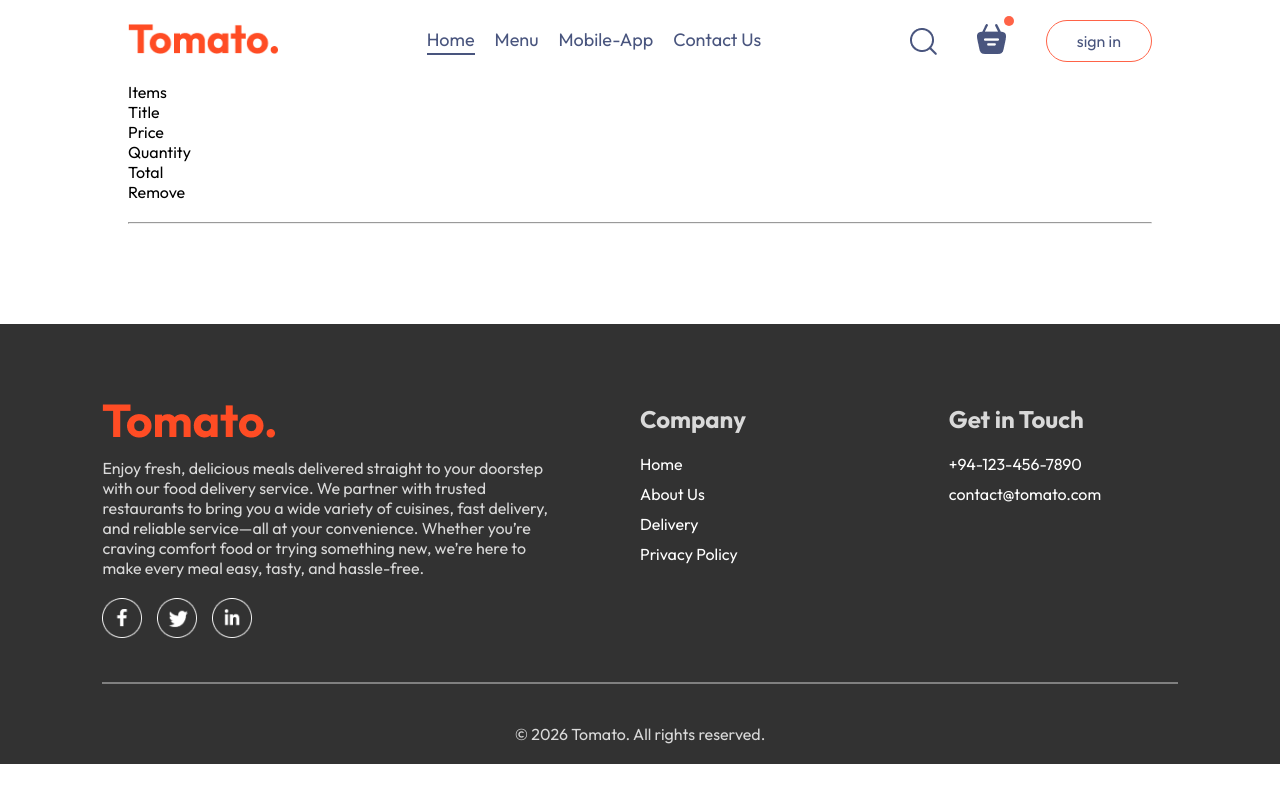
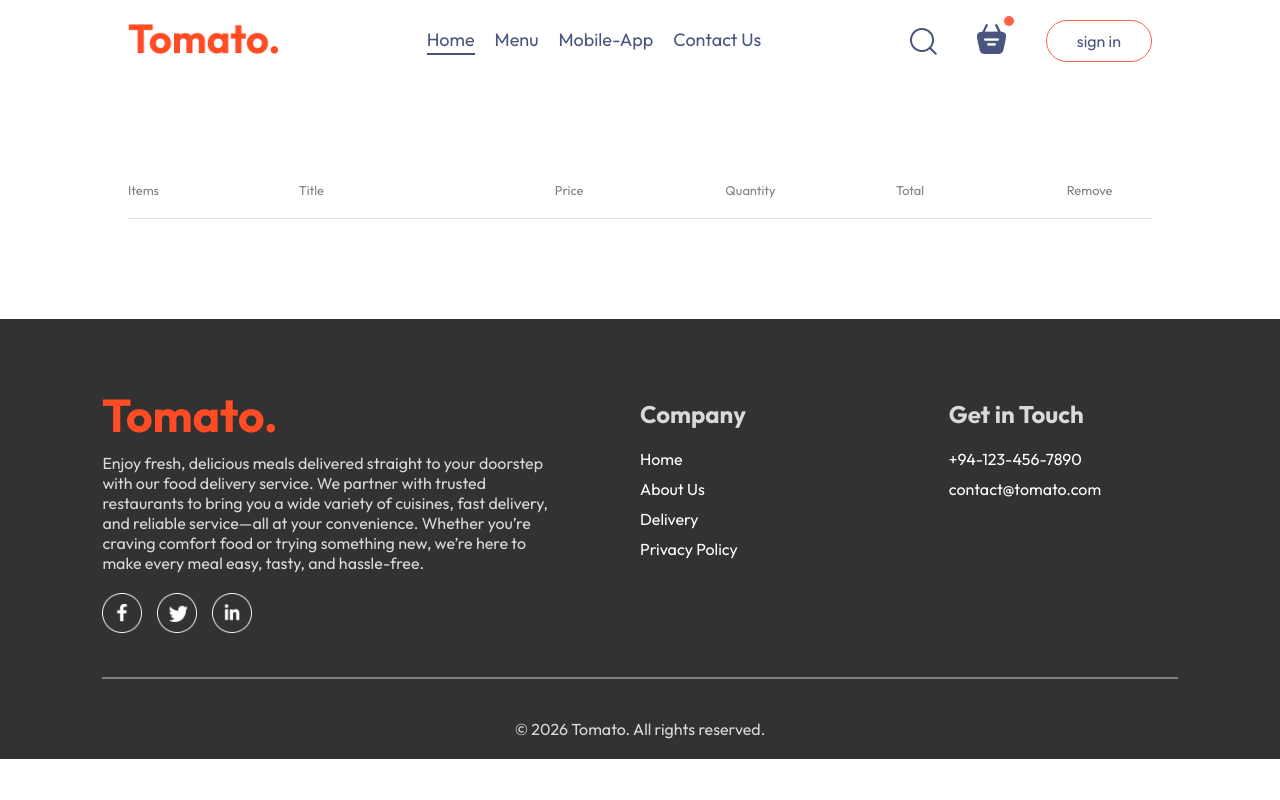
Before and after one commit to Shakithyanshaw/tomato-food-delivery, a React (Vite) app in the folder frontend/: page /cart in a window 1280 px wide. Built offline with nearby package versions, Linux system fonts and the light colour scheme.

Commit message:
Fix Cart component layout and styling for item display

```diff
--- a/frontend/src/pages/Cart/Cart.css
+++ b/frontend/src/pages/Cart/Cart.css
@@ -0,0 +1,29 @@
+.cart {
+  margin-top: 100px;
+}
+.cart-items-title {
+  display: grid;
+  grid-template-columns: 1fr 1.5fr 1fr 1fr 1fr 0.5fr;
+  align-items: center;
+  color: gray;
+  font-size: max(1vw, 12px);
+}
+
+.cart-items-item {
+  margin: 10px 0px;
+  color: black;
+}
+
+.cart-items-item img {
+  width: 50px;
+}
+
+.cart hr {
+  height: 1px;
+  background-color: #e2e2e2;
+  border: none;
+}
+
+.cart-items-item .cross {
+  cursor: pointer;
+}
--- a/frontend/src/pages/Cart/Cart.jsx
+++ b/frontend/src/pages/Cart/Cart.jsx
@@ -21,13 +21,17 @@ const Cart = () => {
         {food_list.map((item, index) => {
           if (cartItems[item._id] > 0) {
             return (
-              <div className="cart-items-tiitle cart-items-item">
-                <img src={item.image} alt="" />
-                <p>{item.name}</p>
-                <p>{item.price}</p>
-                <p>{cartItems[item._id]}</p>
-                <p>{item.price * cartItems[item._id]}</p>
-                <p>X</p>
+              <div>
+                {' '}
+                <div className="cart-items-title cart-items-item">
+                  <img src={item.image} alt="" />
+                  <p>{item.name}</p>
+                  <p>{item.price}</p>
+                  <p>{cartItems[item._id]}</p>
+                  <p>{item.price * cartItems[item._id]}</p>
+                  <p className="cross">X</p>
+                </div>
+                <hr />
               </div>
             );
           }
```
